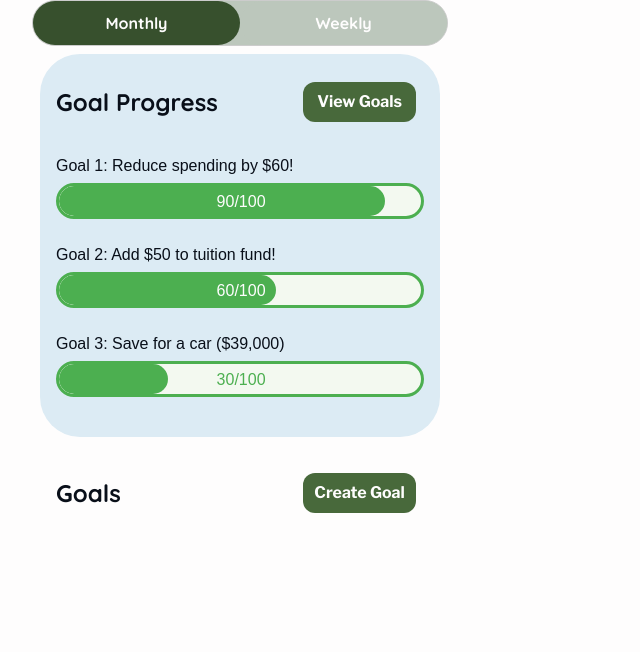
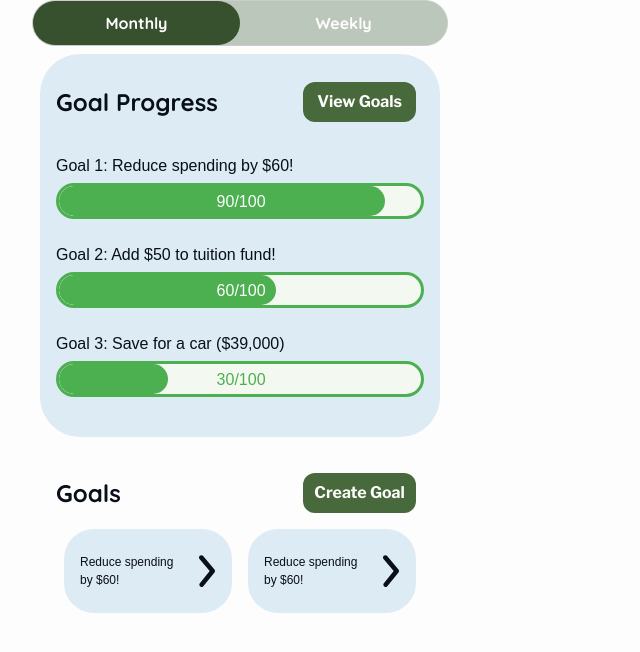
Before and after one commit to AlyssaHug/Design02_App, a Next.js app: page / in a window 1280 px wide. Shown: the top 652 px of the page, without its empty margins (0-640 px from the left). Built offline with nearby package versions, Linux system fonts and the light colour scheme.

Commit message:
add goal recs card

```diff
--- a/app/page.js
+++ b/app/page.js
@@ -11,6 +11,8 @@ function page() {
             <GoalRecs
                 value='Goals'
                 type='recs'
+                desc='Reduce spending by $60!'
+                imageSrc='/right_arrow.svg'
             />
         </div>
     );
--- a/app/ui/GoalCards/GoalCards.js
+++ b/app/ui/GoalCards/GoalCards.js
@@ -51,7 +51,7 @@ export default function GoalProgress({ style, value, type, size, icon }) {
         </div>
     );
 }
-export function GoalRecs({ value, type, size }) {
+export function GoalRecs({ value, type, size, imageSrc, desc }) {
     const goalRecsClasses = classNames(
         styles.goalRecs,
         quicksand.variable,
@@ -70,6 +70,22 @@ export function GoalRecs({ value, type, size }) {
                     value='Create Goal'
                 />
             </div>
+            <div className={styles.recContent}>
+                <div className={styles.rec}>
+                    <p className={styles.goalText}>{desc}</p>
+                    <img
+                        className={styles.goalArrow}
+                        src={imageSrc}
+                    />
+                </div>
+                <div className={styles.rec}>
+                    <p className={styles.goalText}>{desc}</p>
+                    <img
+                        className={styles.goalArrow}
+                        src={imageSrc}
+                    />
+                </div>
+            </div>
         </div>
     );
 }
--- a/app/ui/GoalCards/GoalCards.module.css
+++ b/app/ui/GoalCards/GoalCards.module.css
@@ -16,7 +16,6 @@
 }
 .header {
     flex: 0 0 65%;
-
     font-weight: bold;
     font-family: var(--font-quicksand);
 }
@@ -31,7 +30,30 @@
     padding-bottom: 24px;
 }
 /*======Goals======*/
-.recs {
+
+.rec {
+    background-color: #dcebf4;
+    border-radius: 30px;
+    display: flex;
+    justify-content: space-between;
+    align-items: center;
+    padding: 16px;
+    margin: 8px;
+}
+.goalText {
+    flex: 0 0 80%;
+}
+.goalArrow {
+    padding: 10px;
+    flex: 0 0 20%;
+}
+.recContent {
+    display: flex;
+    justify-content: center;
+    font-size: 12px;
+    align-items: center;
+}
+.goalRecs {
     margin: 8px;
     align-self: center;
     border-radius: 40px;
```
